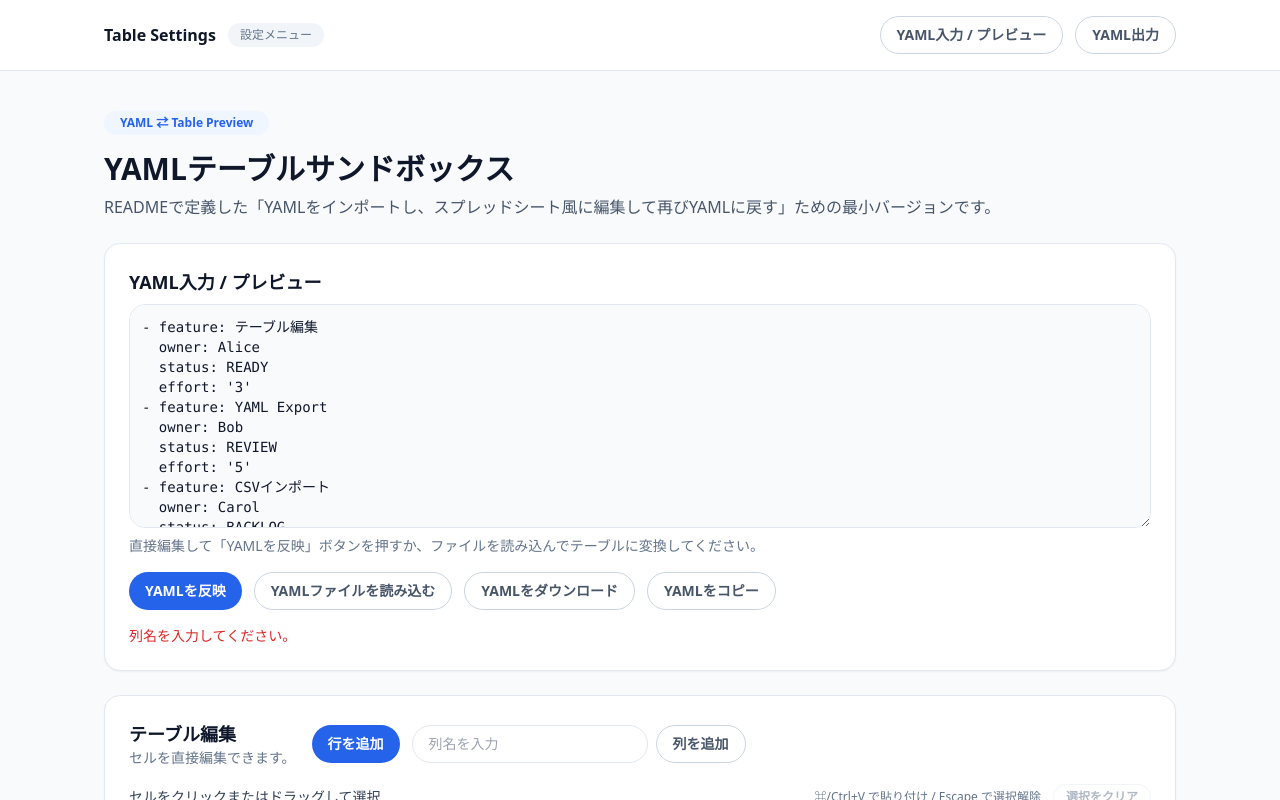
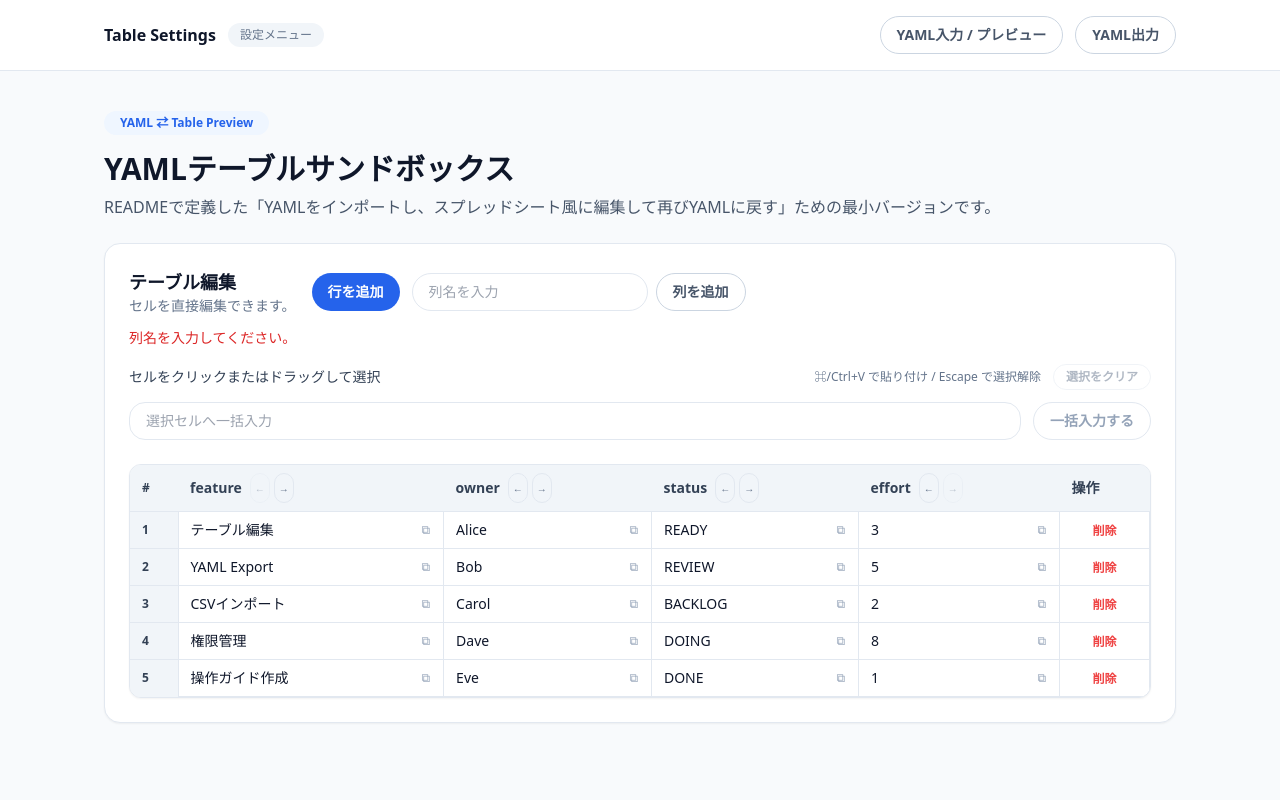
Before and after one commit to pirakansa/Gridelle, a React (Vite) app: page / in a window 1280 px wide. Both pictures are taken after a click on the button "列を追加". Shown: the top 800 px of the page. Built offline with nearby package versions, Linux system fonts and the light colour scheme.

Commit message:
feat(TableEditorPanel): add notice display for error/success messages

```diff
--- a/src/components/block/TableEditorPanel.tsx
+++ b/src/components/block/TableEditorPanel.tsx
@@ -8,6 +8,7 @@ import {
 } from '../constants'
 
 type Props = {
+  notice: { text: string; tone: 'error' | 'success' } | null
   newColumnName: string
   onColumnNameChange: React.Dispatch<React.SetStateAction<string>>
   onAddRow: () => void
@@ -34,6 +35,7 @@ export default function TableEditorPanel({
   onBulkValueChange,
   onBulkApply,
   children,
+  notice,
 }: Props): React.ReactElement {
   return (
     <section className="flex flex-col gap-4">
@@ -61,6 +63,15 @@ export default function TableEditorPanel({
             </div>
           </div>
         </div>
+        {notice && (
+          <p
+            className={`mt-3 text-sm ${notice.tone === 'error' ? 'text-red-600' : 'text-emerald-600'}`}
+            role={notice.tone === 'error' ? 'alert' : 'status'}
+            data-testid="table-notice"
+          >
+            {notice.text}
+          </p>
+        )}
         <div className="mt-4 flex flex-wrap items-center justify-between gap-3 text-sm">
           <p data-testid="selection-summary" className="font-medium text-slate-700">
             {selectionSummary}
--- a/src/pages/top/App.tsx
+++ b/src/pages/top/App.tsx
@@ -3,7 +3,6 @@ import React from 'react'
 import { layoutTheme } from '../../utils/Theme'
 import { useSpreadsheetState } from './useSpreadsheetState'
 import HeroSection from '../../components/block/HeroSection'
-import YamlPanel from '../../components/block/YamlPanel'
 import TableEditorPanel from '../../components/block/TableEditorPanel'
 import SpreadsheetTable from '../../components/block/SpreadsheetTable'
 import MenuHeader from '../../components/block/MenuHeader'
@@ -17,16 +16,8 @@ export default function App(): React.ReactElement {
       <MenuHeader />
       <main className={layoutTheme.contentWrapper}>
         <HeroSection />
-        <YamlPanel
-          yamlBuffer={spreadsheet.yamlBuffer}
+        <TableEditorPanel
           notice={spreadsheet.notice}
-          onChange={spreadsheet.setYamlBuffer}
-          onApply={spreadsheet.applyYamlBuffer}
-          onFileUpload={spreadsheet.handleFileUpload}
-          onDownload={spreadsheet.handleDownloadYaml}
-          onCopy={spreadsheet.handleCopyYaml}
-        />
-        <TableEditorPanel
           newColumnName={spreadsheet.newColumnName}
           onColumnNameChange={spreadsheet.setNewColumnName}
           onAddRow={spreadsheet.handleAddRow}
```
Also changed, not shown: 1 other file (tests, documents, lock files or other folders).
